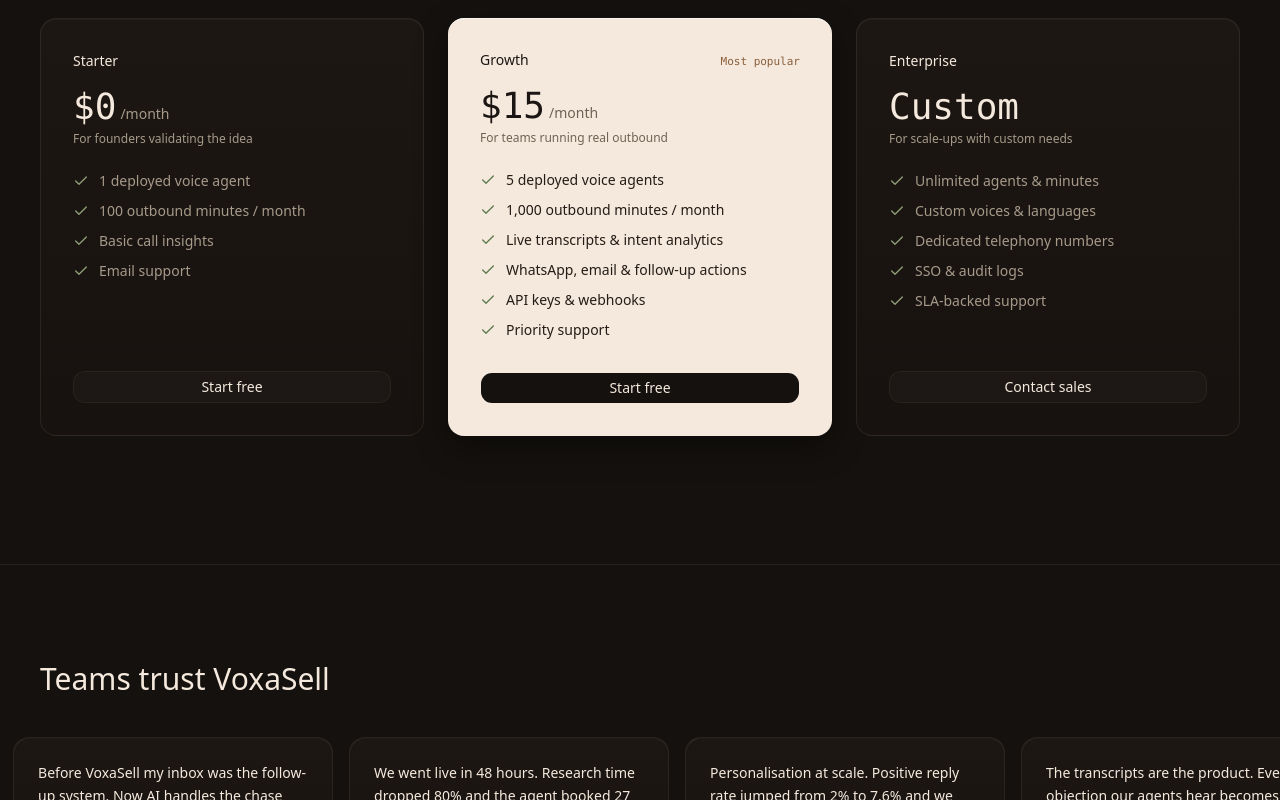
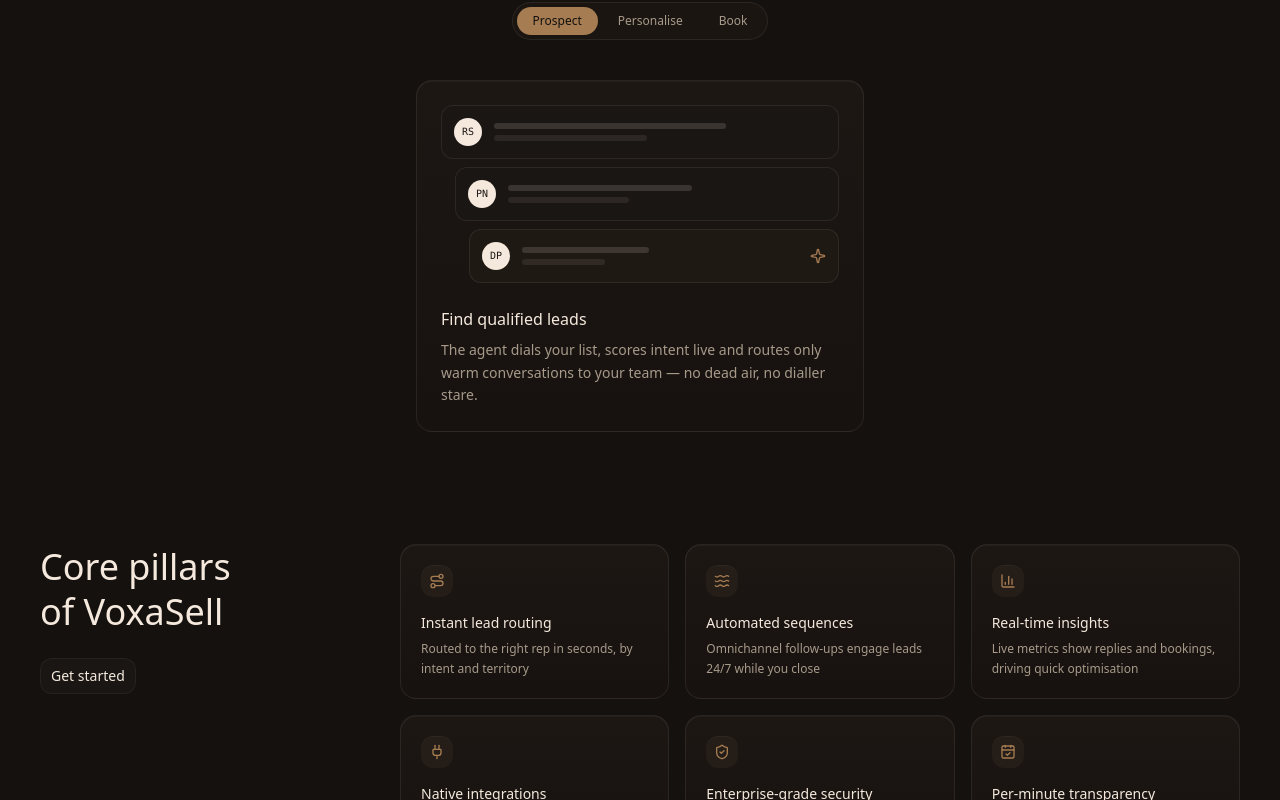
Before and after one commit to SONAI-07/CallSenseAI-frontend, a Next.js app: page / in a window 1280 px wide. Shown: the part 4940-5740 px from the top of the page. Built offline with nearby package versions, Linux system fonts and the light colour scheme.

Commit message:
feat: add demo interactive section with core pillars and demo notice component.

```diff
--- /dev/null
+++ b/src/components/demo-notice.tsx
@@ -0,0 +1,8 @@
+export function DemoNotice({ show }: { show: boolean }) {
+    if (!show) return null;
+    return (
+        <div className="rounded-lg border border-amber-500/20 bg-amber-500/10 px-4 py-2.5 text-xs text-amber-300">
+            Demo mode — backend not reachable. Showing clearly-labelled sample data. Set NEXT_PUBLIC_API_URL and start FastAPI for live numbers.
+        </div>
+    );
+}
--- /dev/null
+++ b/src/components/landing/demo.tsx
@@ -0,0 +1,89 @@
+"use client";
+
+import { useState } from "react";
+import { AnimatePresence, motion } from "framer-motion";
+import { BarChart3, CalendarCheck, Plug, Route, ShieldCheck, Sparkle, Waves } from "lucide-react";
+import { Button } from "@/components/ui/button";
+
+const tabs = ["Prospect", "Personalise", "Book"] as const;
+
+const tabContent: Record<typeof tabs[number], { title: string; copy: string }> = {
+    Prospect: { title: "Find qualified leads", copy: "The agent dials your list, scores intent live and routes only warm conversations to your team — no dead air, no dialler stare." },
+    Personalise: { title: "Every call sounds like your best rep", copy: "Objection handling, tone and pacing trained on your winning calls, in your customer's language and time zone." },
+    Book: { title: "Turn replies into meetings", copy: "Positive responses trigger calendar links and confirmations in your voice — booked meetings drop straight into your reps' week." },
+};
+
+const pillars = [
+    { icon: Route, t: "Instant lead routing", d: "Routed to the right rep in seconds, by intent and territory" },
+    { icon: Waves, t: "Automated sequences", d: "Omnichannel follow-ups engage leads 24/7 while you close" },
+    { icon: BarChart3, t: "Real-time insights", d: "Live metrics show replies and bookings, driving quick optimisation" },
+    { icon: Plug, t: "Native integrations", d: "Bidirectional CRM sync keeps data clean and actionable" },
+    { icon: ShieldCheck, t: "Enterprise-grade security", d: "SOC 2 Type II, GDPR-ready — consent logged on every call" },
+    { icon: CalendarCheck, t: "Per-minute transparency", d: "Telephony billed at cost, itemised on every invoice" },
+];
+
+export function DemoSection() {
+    const [tab, setTab] = useState<typeof tabs[number]>("Prospect");
+
+    return (
+        <section className="border-t border-border py-24 lg:py-32">
+            <div className="mx-auto max-w-7xl px-6 lg:px-10">
+                <motion.h2 initial={{ opacity: 0, y: 8 }} whileInView={{ opacity: 1, y: 0 }} viewport={{ once: true }} transition={{ duration: 0.45 }} className="mx-auto max-w-xl text-center text-3xl font-medium text-foreground lg:text-4xl">
+                    VoxaSell dials, personalises and books — automatically
+                </motion.h2>
+
+                <div className="mt-8 flex justify-center">
+                    <div className="flex items-center gap-1 rounded-full border border-border bg-secondary/40 p-1">
+                        {tabs.map((t) => (
+                            <button key={t} onClick={() => setTab(t)} className="relative rounded-full px-4 py-1.5 text-xs font-medium transition-colors">
+                                {tab === t && <motion.span layoutId="seg-pill" transition={{ duration: 0.25, ease: [0.22, 1, 0.36, 1] }} className="absolute inset-0 rounded-full bg-primary" />}
+                                <span className={`relative ${tab === t ? "text-[#14110e]" : "text-muted-foreground hover:text-foreground"}`}>{t}</span>
+                            </button>
+                        ))}
+                    </div>
+                </div>
+
+                <div className="mx-auto mt-10 max-w-md">
+                    <AnimatePresence mode="wait">
+                        <motion.div key={tab} initial={{ opacity: 0, y: 12 }} animate={{ opacity: 1, y: 0 }} exit={{ opacity: 0, y: -12 }} transition={{ duration: 0.3, ease: [0.22, 1, 0.36, 1] }} className="surface-card rounded-2xl border border-border p-6 shadow-[var(--inset-highlight)]">
+                            <div className="space-y-2">
+                                {[0, 1, 2].map((i) => (
+                                    <motion.div key={i} initial={{ opacity: 0, x: -8 }} animate={{ opacity: 1, x: 0 }} transition={{ delay: 0.1 + i * 0.08 }} className={`flex items-center gap-3 rounded-lg border border-border p-3 ${i === 2 ? "bg-secondary/60" : "bg-card"}`} style={{ marginLeft: `${i * 14}px` }}>
+                                        <span className="flex size-7 shrink-0 items-center justify-center rounded-full bg-[#f5e9dd] font-mono text-[10px] text-[#1b1613]">{["RS", "PN", "DP"][i]}</span>
+                                        <div className="flex-1 space-y-1.5">
+                                            <div className="h-1.5 rounded-full bg-[rgba(245,233,221,0.14)]" style={{ width: `${70 - i * 12}%` }} />
+                                            <div className="h-1.5 rounded-full bg-[rgba(245,233,221,0.08)]" style={{ width: `${46 - i * 8}%` }} />
+                                        </div>
+                                        {tab === "Book" && i === 2 && <CalendarCheck className="size-4 text-primary" />}
+                                        {tab === "Prospect" && i === 2 && <Sparkle className="size-4 text-primary" />}
+                                    </motion.div>
+                                ))}
+                            </div>
+                            <h3 className="mt-6 text-base font-medium text-foreground">{tabContent[tab].title}</h3>
+                            <p className="mt-2 text-sm leading-relaxed text-muted-foreground">{tabContent[tab].copy}</p>
+                        </motion.div>
+                    </AnimatePresence>
+                </div>
+
+                {/* Pillars */}
+                <div className="mt-28 grid gap-10 lg:grid-cols-[320px_1fr]">
+                    <div>
+                        <h2 className="text-3xl font-medium leading-tight text-foreground lg:text-4xl">Core pillars<br />of VoxaSell</h2>
+                        <a href="#pricing" className="mt-6 inline-block"><Button variant="outline" className="h-9">Get started</Button></a>
+                    </div>
+                    <div className="grid gap-4 sm:grid-cols-2 lg:grid-cols-3">
+                        {pillars.map((p) => (
+                            <motion.div key={p.t} initial={{ opacity: 0, y: 8 }} whileInView={{ opacity: 1, y: 0 }} viewport={{ once: true }} transition={{ duration: 0.4 }} className="surface-card rounded-xl border border-border p-5 shadow-[var(--inset-highlight)] transition-colors hover:border-[rgba(245,233,221,0.18)]">
+                                <div className="flex size-8 items-center justify-center rounded-lg bg-secondary shadow-[var(--inset-highlight)]">
+                                    <p.icon className="size-4 text-primary" />
+                                </div>
+                                <h3 className="mt-4 text-sm font-medium text-foreground">{p.t}</h3>
+                                <p className="mt-1.5 text-xs leading-relaxed text-muted-foreground">{p.d}</p>
+                            </motion.div>
+                        ))}
+                    </div>
+                </div>
+            </div>
+        </section>
+    );
+}
```
